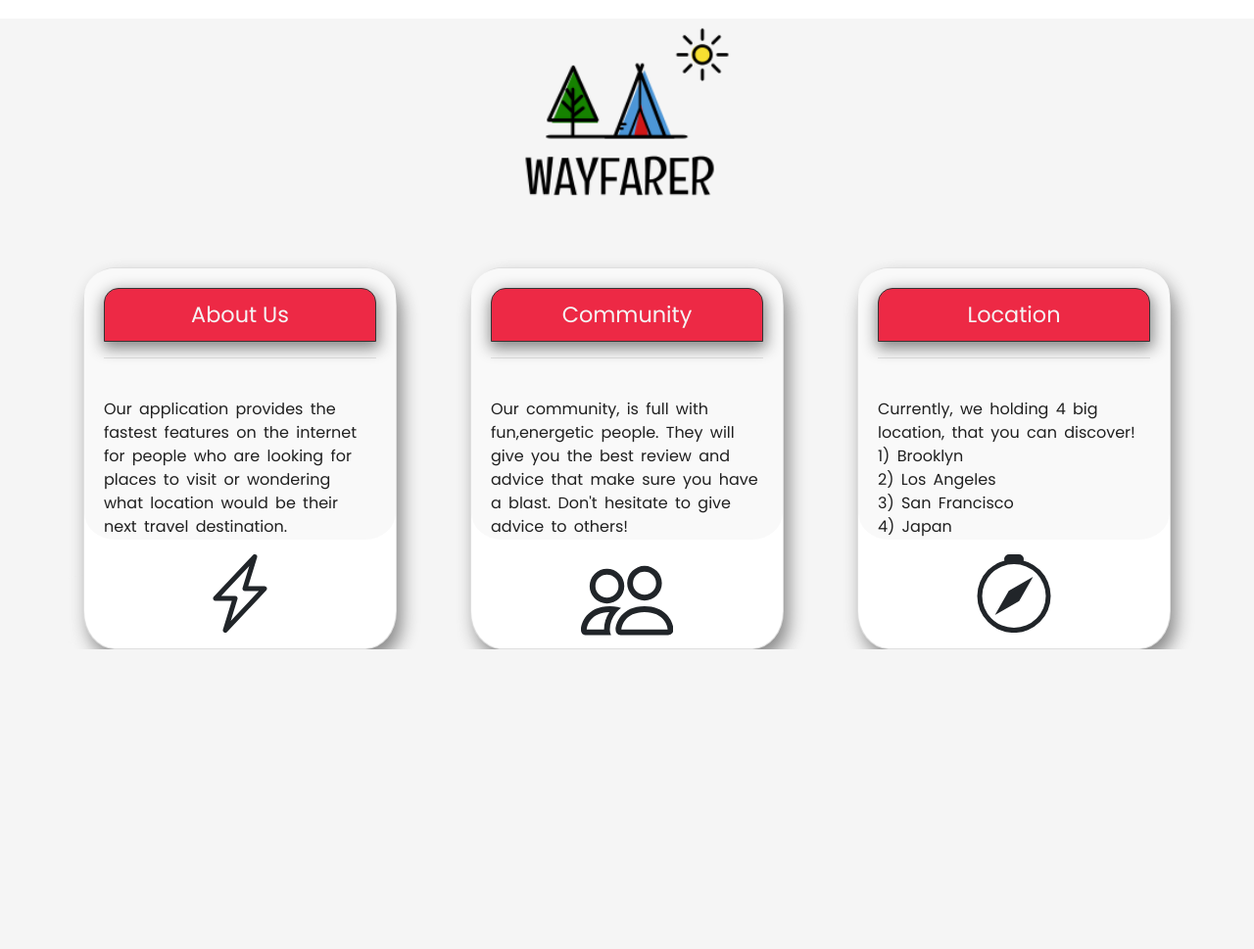
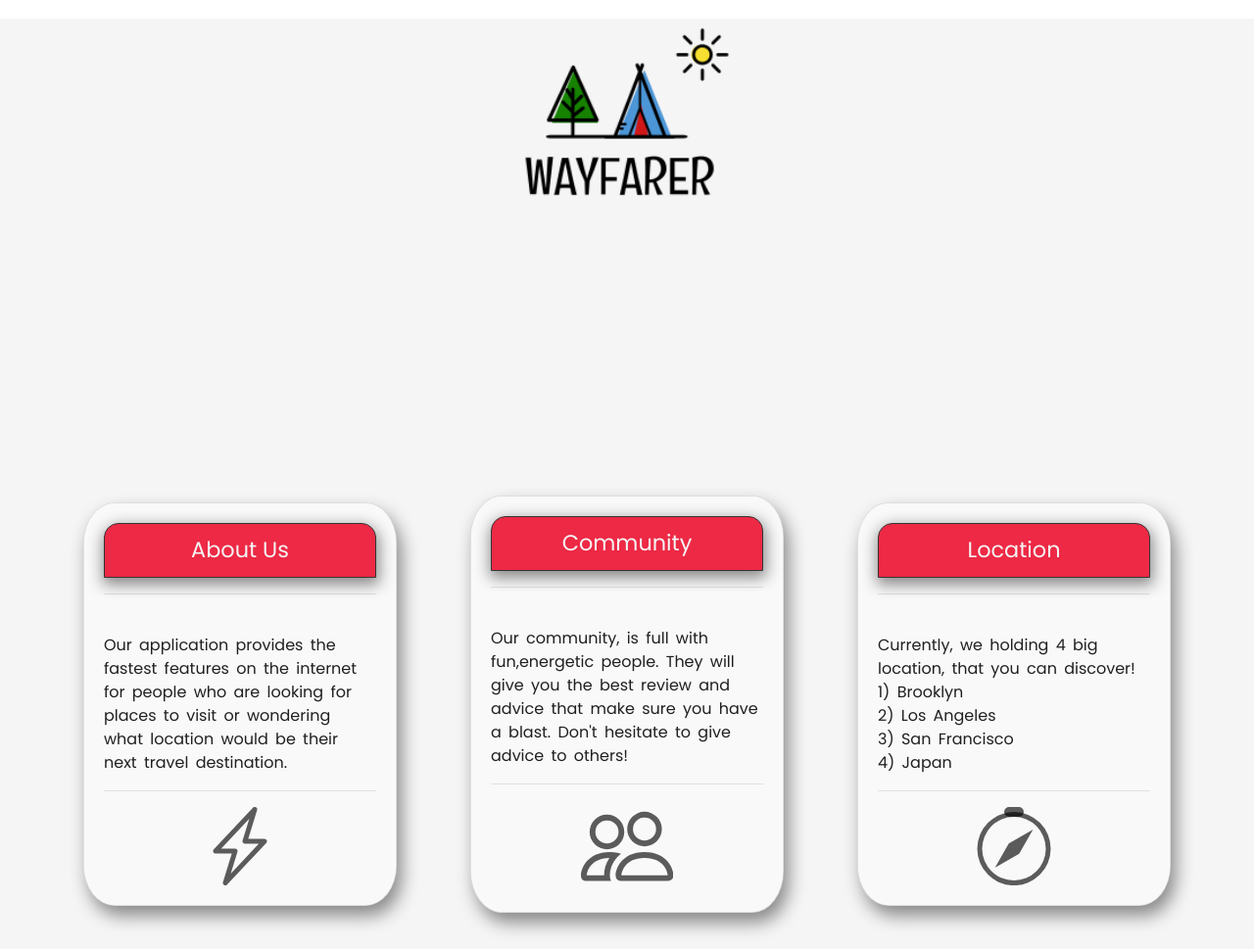
Before and after one commit to lordparvis/wayfarer-project, a Django app: page / in a window 1280 px wide. Shown: the part 781-1750 px from the top of the page at 98% size. Before the commit the page ends 1444 px from the top, so only its background shows below. Run offline with Django 3.2, Linux system fonts and the light colour scheme; some libraries are stand-ins or nearby versions.

Commit message:
adjusted svg icon color

```diff
--- a/main_app/static/styles/main.css
+++ b/main_app/static/styles/main.css
@@ -8,6 +8,7 @@ background-color: whitesmoke;
 height: 100vh;
 
 }
+
 
 /* Carousel */
 
@@ -176,15 +177,15 @@ height: 80px;
     position: relative;
     margin-left: auto !important;
     margin-right: auto !important;
-    margin-top: 12% !important;
+    /* margin-top: 12% !important; */
     display: flex !important;
     flex-direction: row !important;
     justify-content: space-between !important;
-    align-items: flex-end !important;
+    align-items: center !important;
     width:100vh;
     top:900px;
     border-radius: 10%;
-    height:80px !important;
+    height:500px !important;
 
 
 }
@@ -197,10 +198,10 @@ margin: 5px 10px !important;
 .card{
 
 width: 300px;
-height: 390px;
+/* height: 390px; */
 /* box-shadow: 5px 10px 18px grey; */
 border-radius: 10% !important;
-padding-bottom: 10% !important;
+/* padding-bottom: 10% !important; */
 background-color: whitesmoke;
 box-shadow: 5px 10px 18px #888888;
 
@@ -219,10 +220,11 @@ word-spacing: 3px;
 
 /* To adjust the topic text to center */
 .card-body{
-
+position: relative;
 background-color: #f9f9f9;
 text-align: center;
 border-radius: 10%;
+margin-bottom: 0px;
 
 }
 /* styling the topic class */
@@ -240,19 +242,60 @@ box-shadow: 1px 5px 15px 2px #888888;
 
 }
 
+svg{
+  color: #000000a1 !important;
+}
+
+
+/* html {
+    height: 100%;
+  } */
+  /* body {
+    display: flex;
+    flex-direction: column;
+    height: 100vh; Avoid the IE 10-11 `min-height` bug.
+  } */
+
+  /* .content {
+    flex: 1 0 auto; Prevent Chrome, Opera, and Safari from letting these items shrink to smaller than their content's default minimum size.
+    padding: 20px;
+  }
+  .footer {
+    flex-shrink: 0; Prevent Chrome, Opera, and Safari from letting these items shrink to smaller than their content's default minimum size.
+    padding: 20px;
+  } */
+
 /* Sticky Footer Classes */
 
 /* #page-content {
   flex: 1 0 auto;
 } */
 
-.footer-container{
-
-    /* position: relative; */
+/* .footer-container{
+    position: relative;
     left: 0;
     bottom: 0;
     width: 100%;
     background-color: #ED2945;
     color: white;
     text-align: center;
-}
+    top: 1200px;
+} */
+
+
+/* #slider{
+    position: absolute;
+    top: 0 !important;
+    width: 100%;
+
+} */
+
+/* .footer-container{
+    position: absolute;
+    bottom: 0 !important;
+    width: 100%;
+    text-align: left;
+    Set the fixed height of the footer here
+    height: 100px;
+    background-color: #ED2945;
+  } */
--- a/main_app/templates/base.html
+++ b/main_app/templates/base.html
@@ -5,9 +5,9 @@
 <head>
     <meta charset="UTF-8">
     <meta name="viewport" content="width=device-width, initial-scale=1.0">
+    <link rel="stylesheet" href="{%static 'styles/main.css'%}">
     <link rel="stylesheet" href="https://stackpath.bootstrapcdn.com/bootstrap/4.5.0/css/bootstrap.min.css"
         integrity="sha384-9aIt2nRpC12Uk9gS9baDl411NQApFmC26EwAOH8WgZl5MYYxFfc+NcPb1dKGj7Sk" crossorigin="anonymous">
-    <link rel="stylesheet" href="{%static 'styles/main.css'%}">
     <link href="https://fonts.googleapis.com/css2?family=Poppins&display=swap" rel="stylesheet">
     <script src="https://code.jquery.com/jquery-3.5.1.min.js"
         integrity="sha256-9/aliU8dGd2tb6OSsuzixeV4y/faTqgFtohetphbbj0=" crossorigin="anonymous" defer></script>
@@ -61,28 +61,27 @@
         </div>
     </nav>
 
-    {% block content%}
-
-    {% endblock%}
-
-<<<<<<< HEAD
-    <!-- Bootstrap Footer -->
 
 
-    <!-- <footer id="sticky-footer" class="py-4 bg-dark text-black-50">
+{% block content%}
+
+{% endblock%}
+<!-- Bootstrap Footer -->
+
+
+<!-- <footer id="sticky-footer" class="py-4 bg-dark text-black-50">
         <div class="fixed-bottom">
         </div>
     </footer> -->
 
 
-
-<p>Copyright 2020 &copy; Created by Temple</p>
-
-=======
-<div class="footer">
-    <p>Footer</p>
-</div>
-
->>>>>>> submaster
+    <!-- <div id="page-container">
+        <div id="content-wrap"> -->
+          <!-- all other page content -->
+        <!-- </div>
+        <footer id="footer">
+            <p>footer</p>
+        </footer>
+      </div> -->
 </body>
 </html>
--- a/main_app/templates/home.html
+++ b/main_app/templates/home.html
@@ -131,6 +131,7 @@
 </div>
 
 <!-- The slide to create img -->
+    <div id="slider">
         <slider>
             <slide>
                 <p>Los Angeles</p>
@@ -150,6 +151,8 @@
             </slide>
 
         </slider>
+    </div>
+
 
 <!-- The header -->
 <div class='about'>
@@ -158,7 +161,18 @@
 </div>
 <!-- start -->
 
+
+
+<footer>
+    <div class="footer-container">
+        <p>footer</p>
+    </div>
+</footer>
+
+
+
 <!-- The Card Section -->
+
 
 <div class="container">
 
@@ -174,7 +188,7 @@
                 Our application provides the fastest features on the internet for people who are looking
                 for places to visit or wondering what location would be their next travel destination.
             </p>
-            <!-- <br> -->
+            <hr>
             <svg class="bi bi-lightning" width="5em" height="5em" viewBox="0 0 16 16" fill="currentColor" xmlns="http://www.w3.org/2000/svg">
                 <path fill-rule="evenodd" d="M11.251.068a.5.5 0 0 1 .227.58L9.677 6.5H13a.5.5 0 0 1 .364.843l-8 8.5a.5.5 0 0 1-.842-.49L6.323 9.5H3a.5.5 0 0 1-.364-.843l8-8.5a.5.5 0 0 1 .615-.09zM4.157 8.5H7a.5.5 0 0 1 .478.647L6.11 13.59l5.732-6.09H9a.5.5 0 0 1-.478-.647L9.89 2.41 4.157 8.5z"/>
               </svg>        </div>
@@ -191,6 +205,7 @@
                 They will give you the best review and advice that make sure you have a blast.
                 Don't hesitate to give advice to others!
             </p>
+            <hr>
             <svg class="bi bi-people" width="5.9em" height="5.9em" viewBox="0 0 16 16" fill="currentColor" xmlns="http://www.w3.org/2000/svg">
                 <path fill-rule="evenodd" d="M15 14s1 0 1-1-1-4-5-4-5 3-5 4 1 1 1 1h8zm-7.995-.944v-.002.002zM7.022 13h7.956a.274.274 0 0 0 .014-.002l.008-.002c-.002-.264-.167-1.03-.76-1.72C13.688 10.629 12.718 10 11 10c-1.717 0-2.687.63-3.24 1.276-.593.69-.759 1.457-.76 1.72a1.05 1.05 0 0 0 .022.004zm7.973.056v-.002.002zM11 7a2 2 0 1 0 0-4 2 2 0 0 0 0 4zm3-2a3 3 0 1 1-6 0 3 3 0 0 1 6 0zM6.936 9.28a5.88 5.88 0 0 0-1.23-.247A7.35 7.35 0 0 0 5 9c-4 0-5 3-5 4 0 .667.333 1 1 1h4.216A2.238 2.238 0 0 1 5 13c0-1.01.377-2.042 1.09-2.904.243-.294.526-.569.846-.816zM4.92 10c-1.668.02-2.615.64-3.16 1.276C1.163 11.97 1 12.739 1 13h3c0-1.045.323-2.086.92-3zM1.5 5.5a3 3 0 1 1 6 0 3 3 0 0 1-6 0zm3-2a2 2 0 1 0 0 4 2 2 0 0 0 0-4z"/>
               </svg>
@@ -215,6 +230,7 @@
                 <br>
                 4) Japan
             </p>
+            <hr>
             <svg class="bi bi-compass" width="5em" height="5em" viewBox="0 0 16 16" fill="currentColor" xmlns="http://www.w3.org/2000/svg">
                 <path fill-rule="evenodd" d="M8 15.016a6.5 6.5 0 1 0 0-13 6.5 6.5 0 0 0 0 13zm0 1a7.5 7.5 0 1 0 0-15 7.5 7.5 0 0 0 0 15z"/>
                 <path d="M6 1a1 1 0 0 1 1-1h2a1 1 0 0 1 0 2H7a1 1 0 0 1-1-1zm.94 6.44l4.95-2.83-2.83 4.95-4.95 2.83 2.83-4.95z"/>
@@ -238,6 +254,8 @@
         $("#modalSignUpForm").modal('show');
     });
 </script>
+
+
 {% endif %}
 
 
```
Lines whose indentation alone changed are shown as unchanged.
